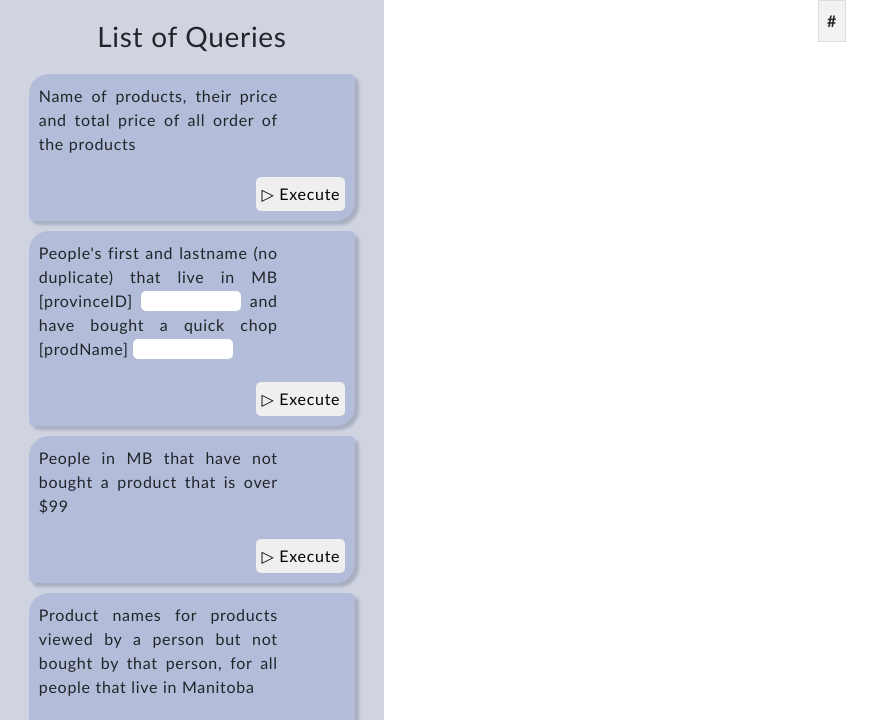
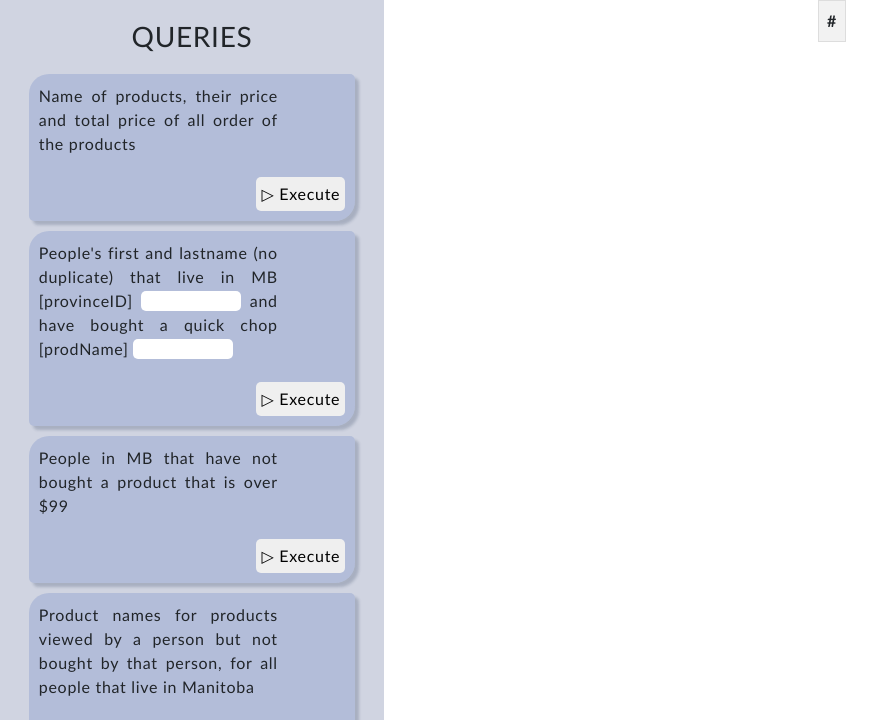
Before and after one commit to nateng98/Winnipeg-Bus-Lookup, a Flask app: page /display in a window 1280 px wide. Shown: the part 80-800 px from the top of the page, without its empty margins (0-880 px from the left). Run offline with Flask 3, Linux system fonts and the light colour scheme; lists and menus that the app fills with data are empty; some libraries are stand-ins or nearby versions.

Commit message:
Change heading

```diff
--- a/templates/display.html
+++ b/templates/display.html
@@ -40,7 +40,7 @@
   <div class="main_body">
     {# Lists of queries #}
     <div class="left-div form_container">
-      <h3>List of Queries</h3>
+      <h3>QUERIES</h3>
       <form action="/query1" method="post">
         <p>Name of products, their price and total price of all order of the products</p>
         <input class="execute" type="submit" value="▷ Execute" />
```
